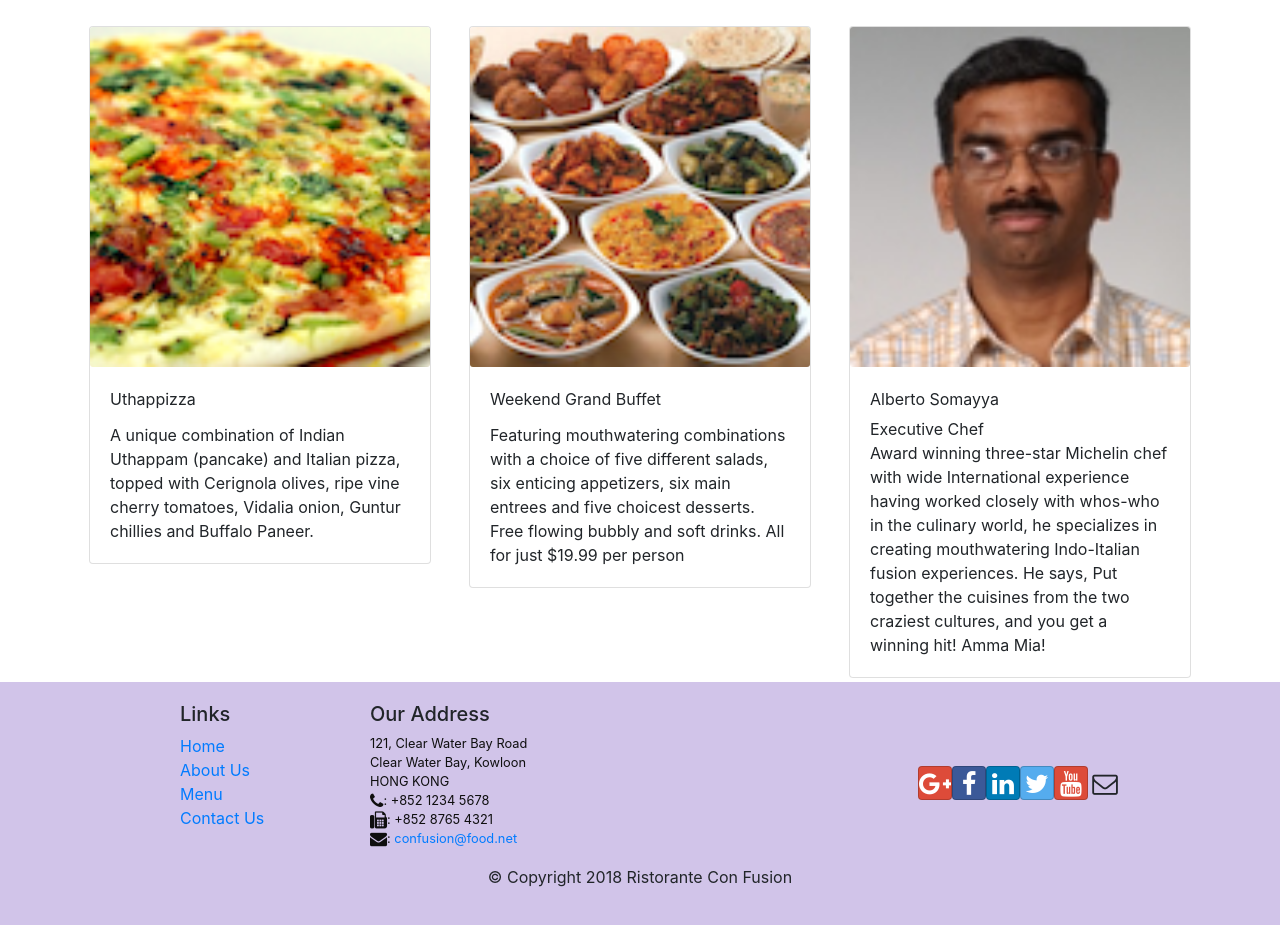
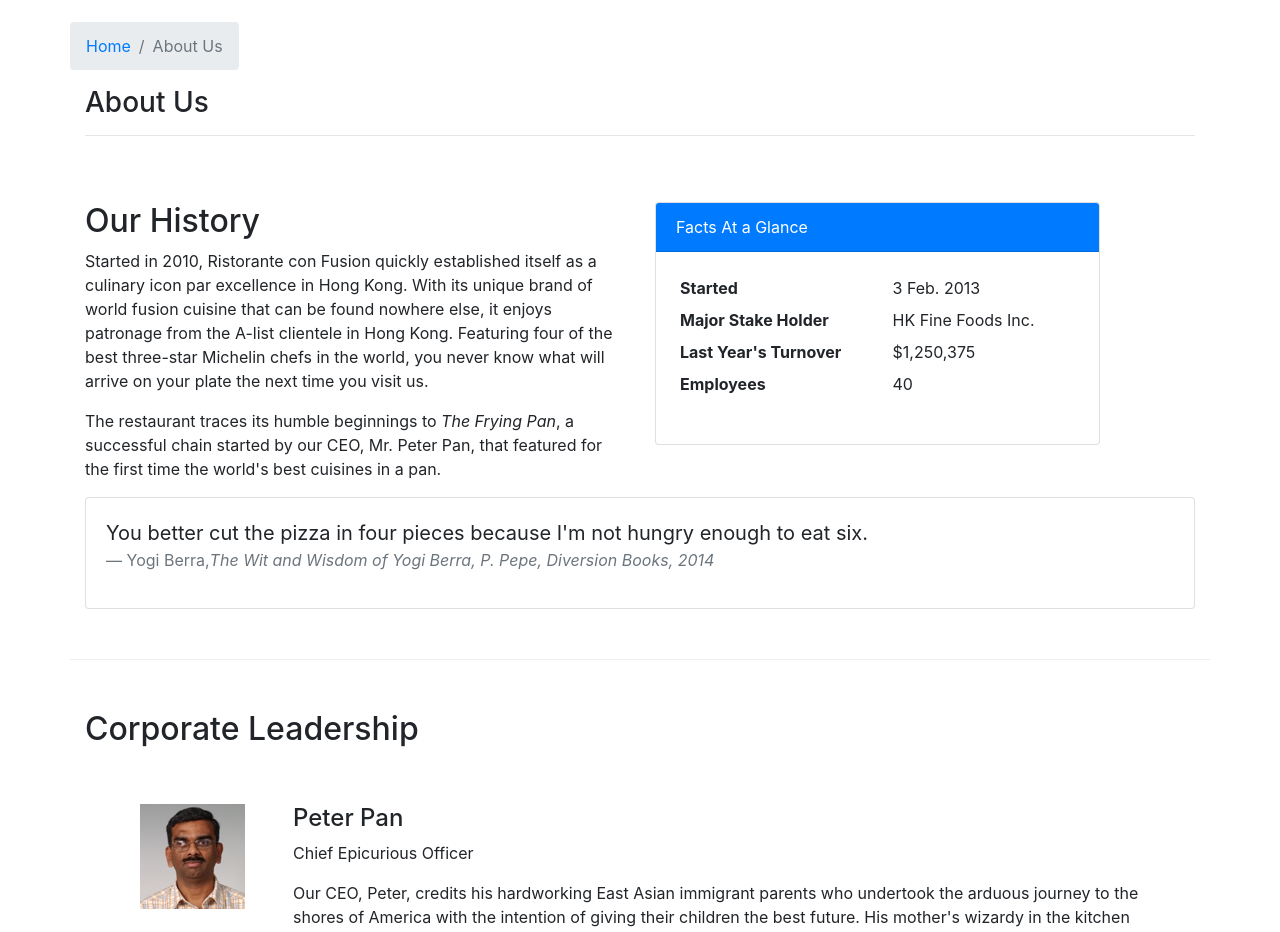
Before and after one commit to bobson/confusion, a React (Create React App) app: page /aboutus in a window 1280 px wide. Before the commit this address led to /home. Shown: the part 340-1272 px from the top of the page. Built offline with nearby package versions, Linux system fonts and the light colour scheme.

Commit message:
Added the About Us component

```diff
--- /dev/null
+++ b/src/components/About.js
@@ -0,0 +1,117 @@
+import React from "react";
+import {
+  Breadcrumb,
+  BreadcrumbItem,
+  Card,
+  CardBody,
+  CardHeader,
+  Media,
+} from "reactstrap";
+import { Link } from "react-router-dom";
+
+function RenderLeaders({ leader }) {
+  return (
+    <div className="col-12 mt-5">
+      <Media tag="li">
+        <Media left middle>
+          <Media object src={leader.image} alt={leader.name} />
+        </Media>
+        <Media body className="ml-5">
+          <Media heading>{leader.name}</Media>
+          <p>{leader.designation}</p>
+          <p>{leader.description}</p>
+        </Media>
+      </Media>
+    </div>
+  );
+}
+
+function About({ leaders }) {
+  return (
+    <div className="container">
+      <div className="row">
+        <Breadcrumb>
+          <BreadcrumbItem>
+            <Link to="/home">Home</Link>
+          </BreadcrumbItem>
+          <BreadcrumbItem active>About Us</BreadcrumbItem>
+        </Breadcrumb>
+        <div className="col-12">
+          <h3>About Us</h3>
+          <hr />
+        </div>
+      </div>
+      <div className="row row-content">
+        <div className="col-12 col-md-6">
+          <h2>Our History</h2>
+          <p>
+            Started in 2010, Ristorante con Fusion quickly established itself as
+            a culinary icon par excellence in Hong Kong. With its unique brand
+            of world fusion cuisine that can be found nowhere else, it enjoys
+            patronage from the A-list clientele in Hong Kong. Featuring four of
+            the best three-star Michelin chefs in the world, you never know what
+            will arrive on your plate the next time you visit us.
+          </p>
+          <p>
+            The restaurant traces its humble beginnings to{" "}
+            <em>The Frying Pan</em>, a successful chain started by our CEO, Mr.
+            Peter Pan, that featured for the first time the world's best
+            cuisines in a pan.
+          </p>
+        </div>
+        <div className="col-12 col-md-5">
+          <Card>
+            <CardHeader className="bg-primary text-white">
+              Facts At a Glance
+            </CardHeader>
+            <CardBody>
+              <dl className="row p-1">
+                <dt className="col-6">Started</dt>
+                <dd className="col-6">3 Feb. 2013</dd>
+                <dt className="col-6">Major Stake Holder</dt>
+                <dd className="col-6">HK Fine Foods Inc.</dd>
+                <dt className="col-6">Last Year's Turnover</dt>
+                <dd className="col-6">$1,250,375</dd>
+                <dt className="col-6">Employees</dt>
+                <dd className="col-6">40</dd>
+              </dl>
+            </CardBody>
+          </Card>
+        </div>
+        <div className="col-12">
+          <Card>
+            <CardBody className="bg-faded">
+              <blockquote className="blockquote">
+                <p className="mb-0">
+                  You better cut the pizza in four pieces because I'm not hungry
+                  enough to eat six.
+                </p>
+                <footer className="blockquote-footer">
+                  Yogi Berra,
+                  <cite title="Source Title">
+                    The Wit and Wisdom of Yogi Berra, P. Pepe, Diversion Books,
+                    2014
+                  </cite>
+                </footer>
+              </blockquote>
+            </CardBody>
+          </Card>
+        </div>
+      </div>
+      <div className="row row-content">
+        <div className="col-12">
+          <h2>Corporate Leadership</h2>
+        </div>
+        <div className="col-12">
+          <Media list>
+            {leaders.map((leader) => (
+              <RenderLeaders key={leader.id} leader={leader} />
+            ))}
+          </Media>
+        </div>
+      </div>
+    </div>
+  );
+}
+
+export default About;
--- a/src/components/Main.js
+++ b/src/components/Main.js
@@ -7,6 +7,7 @@
 import { LEADERS } from "../shared/leaders";
 import Header from "./Header";
 import Home from "./Home";
+import About from "./About";
 import Menu from "./Menu";
 import Contact from "./Contact";
 import DishDetail from "./DishDetail";
@@ -52,6 +53,10 @@
         <Switch>
           <Route path="/home" component={HomePage} />
           <Route
+            path="/aboutus"
+            component={() => <About leaders={this.state.leaders} />}
+          />
+          <Route
             exact
             path="/menu"
             component={() => <Menu dishes={this.state.dishes} />}
--- a/src/components/Menu.js
+++ b/src/components/Menu.js
@@ -9,7 +9,7 @@
 } from "reactstrap";
 import { Link } from "react-router-dom";
 
-function RenderMenuItem({ dish, onClick }) {
+function RenderMenuItem({ dish }) {
   return (
     <Card>
       <Link to={`/menu/${dish.id}`}>
```
